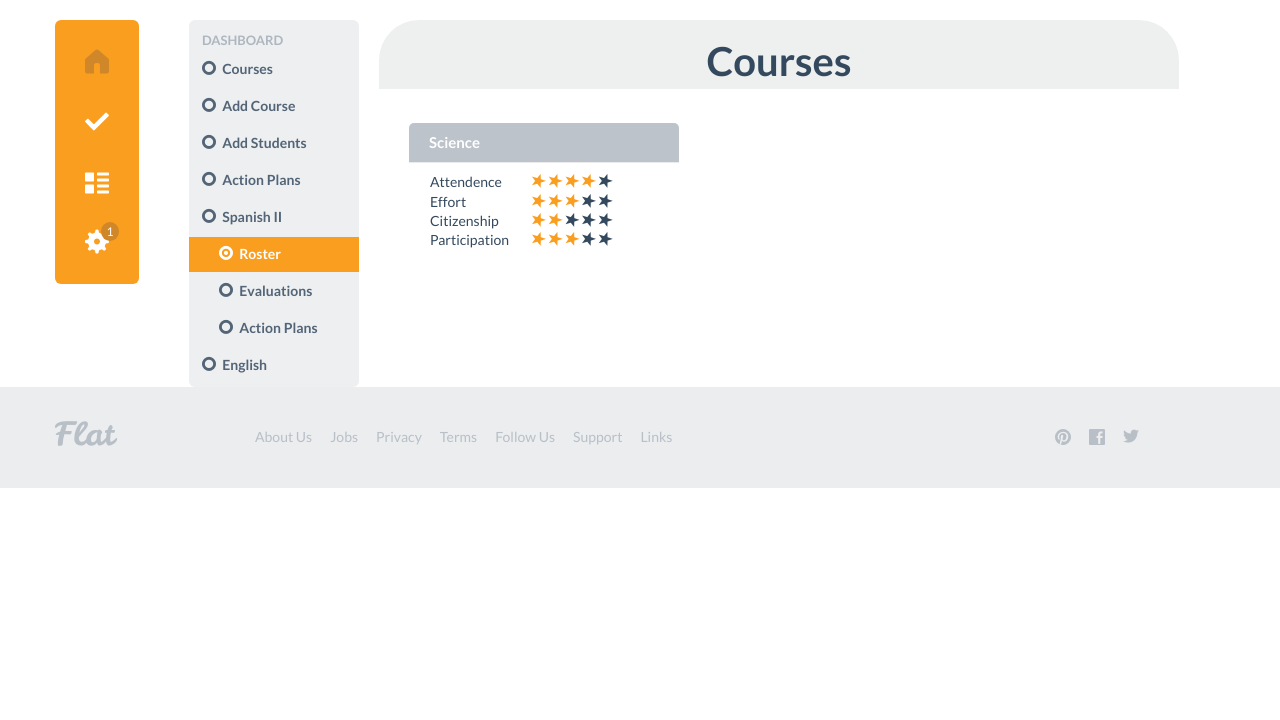
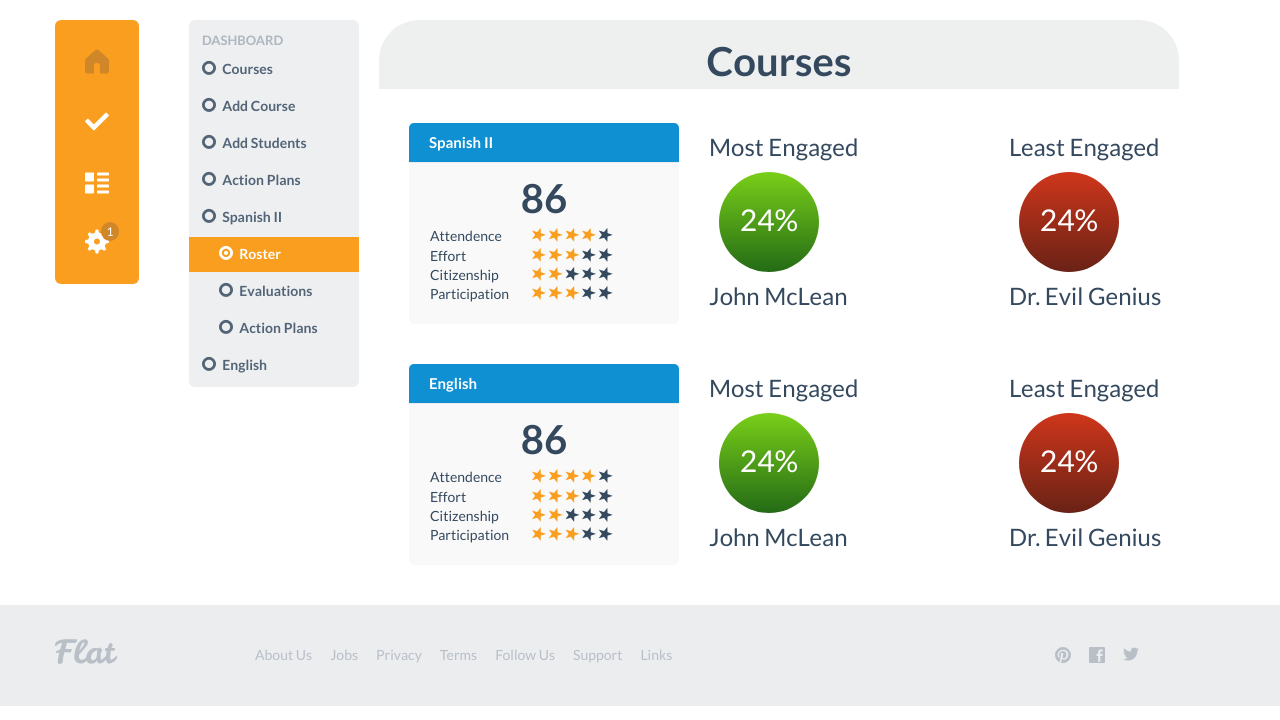
Before and after one commit to JackMcGrath/Zerebral-Rewards, a Django app: template zerebralweb/templates/teachers/dashboard.html in a window 1280 px wide. Shown: the part 80-800 px from the top of the page. Run offline with Django 3.2, Linux system fonts and the light colour scheme; the template is opened without the code that fills it, so the values that code supplies are empty; some libraries are stand-ins or nearby versions.

Commit message:
finished course evaluation widget for course overview screen

```diff
--- a/zerebralweb/static/css/zerebral.css
+++ b/zerebralweb/static/css/zerebral.css
@@ -130,6 +130,15 @@ a.text-primary:focus {
     margin-left: 50px;
 }
 
+.rounded-bottom-5px {
+    -moz-border-radius: 0px;
+    -webkit-border-radius: 0px 0px 5px 5px;
+    border-radius: 0px 0px 5px 5px;
+}
+
+.student-overview-assessment {
+    margin-bottom: 40px;
+}
 .student-overview-header {
     padding-top:15px;
     -moz-border-radius: 0px;
@@ -137,6 +146,28 @@ a.text-primary:focus {
     border-radius: 40px 40px 0px 0px;
     background-color: #eef0f0;
 }
+
+.student-overview-body {
+    padding-bottom: 20px;
+
+}
+
+.badge-color-green {
+    background-image: -o-linear-gradient(-90deg, #79CF19 0%, #246B16 100%);
+    background-image: -moz-linear-gradient(-90deg, #79CF19 0%, #246B16 100%);
+    background-image: -webkit-linear-gradient(-90deg, #79CF19 0%, #246B16 100%);
+    background-image: -ms-linear-gradient(-90deg, #79CF19 0%, #246B16 100%);
+    background-image: linear-gradient(-180deg, #79CF19 0%, #246B16 100%);
+}
+
+.badge-color-red {
+    background-image: -o-linear-gradient(-90deg, #cf361b 0%, #692216 100%);
+    background-image: -moz-linear-gradient(-90deg, #cf361b 0%, #692216 100%);
+    background-image: -webkit-linear-gradient(-90deg, #cf361b 0%, #692216 100%);
+    background-image: -ms-linear-gradient(-90deg, #cf361b 0%, #692216 100%);
+    background-image: linear-gradient(-180deg, #cf361b 0%, #692216 100%);
+}
+
 
 .zerebral-engagement-badge {
     margin-left: 10px;
@@ -147,12 +178,7 @@ a.text-primary:focus {
     -moz-border-radius: 50px;
     -webkit-border-radius: 50px;
     border-radius: 50px;
-
-    background-image: -o-linear-gradient(-90deg, #79CF19 0%, #246B16 100%);
-    background-image: -moz-linear-gradient(-90deg, #79CF19 0%, #246B16 100%);
-    background-image: -webkit-linear-gradient(-90deg, #79CF19 0%, #246B16 100%);
-    background-image: -ms-linear-gradient(-90deg, #79CF19 0%, #246B16 100%);
-    background-image: linear-gradient(-180deg, #79CF19 0%, #246B16 100%);
+    text-align: center;
 
 }
 
@@ -160,10 +186,20 @@ a.text-primary:focus {
     display:inline-block;
     font-size: 30px;
     padding-top:25px;
+    text-align: center;
 }
 
 
 .student-overview-assessments {
     margin-top:15px;
     background-color: #eef0f0;
+
 }
+
+.bg-blue {
+    background-color: #0e90d2;
+}
+
+.bg-lightgrey {
+    background-color: #f9f9f9;
+}
--- a/zerebralweb/templates/teachers/dashboard.html
+++ b/zerebralweb/templates/teachers/dashboard.html
@@ -13,11 +13,14 @@
             </div>
 
             <br/><br/>
+
+            <!-- start course row -->
             <div class="student-overview-assessment row">
-                <div class="span3">
+                <div class="span3 bg-lightgrey rounded-bottom-5px student-overview-body">
                     <div class="right">
-                        <h3 class="popover-title">Science</h3>
+                        <h3 class="popover-title bg-blue">Spanish II</h3>
                         <div class="popover-content">
+                            <h3 class="text-center">86</h3>
                             <table>
                                 <tr>
                                     <td width="100">Attendence</td>
@@ -64,10 +67,93 @@
                     </div>
                 </div>
 
-                <div class="span1">
-
+                <div class="span2">
+                    <h6>Most Engaged</h6>
+                    <div class="zerebral-engagement-badge badge-color-green">
+                        <h4>24%</h4>
+                    </div>
+                    <h6>John McLean</h6>
+                </div>
+                <div class="span2 offset1">
+                    <h6>Least Engaged</h6>
+                    <div class="zerebral-engagement-badge badge-color-red">
+                        <h4>24%</h4>
+                    </div>
+                    <h6>Dr. Evil Genius</h6>
                 </div>
             </div>
+
+            <!-- one row -->
+
+            <div class="student-overview-assessment row">
+                <div class="span3 bg-lightgrey rounded-bottom-5px student-overview-body">
+                    <div class="right">
+                        <h3 class="popover-title bg-blue">English</h3>
+                        <div class="popover-content">
+                            <h3 class="text-center">86</h3>
+                            <table>
+                                <tr>
+                                    <td width="100">Attendence</td>
+                                    <td>
+                                        <span class="fui-star-2 text-primary"></span>
+                                        <span class="fui-star-2 text-primary"></span>
+                                        <span class="fui-star-2 text-primary"></span>
+                                        <span class="fui-star-2 text-primary"></span>
+                                        <span class="fui-star-2"></span>
+                                    </td>
+                                </tr>
+                                <tr>
+                                    <td width="100">Effort</td>
+                                    <td>
+                                        <span class="fui-star-2 text-primary"></span>
+                                        <span class="fui-star-2 text-primary"></span>
+                                        <span class="fui-star-2 text-primary"></span>
+                                        <span class="fui-star-2"></span>
+                                        <span class="fui-star-2"></span>
+                                    </td>
+                                </tr>
+                                <tr>
+                                    <td width="100">Citizenship</td>
+                                    <td>
+                                        <span class="fui-star-2 text-primary"></span>
+                                        <span class="fui-star-2 text-primary"></span>
+                                        <span class="fui-star-2"></span>
+                                        <span class="fui-star-2"></span>
+                                        <span class="fui-star-2"></span>
+                                    </td>
+                                </tr>
+                                <tr>
+                                    <td width="100">Participation</td>
+                                    <td>
+                                        <span class="fui-star-2 text-primary"></span>
+                                        <span class="fui-star-2 text-primary"></span>
+                                        <span class="fui-star-2 text-primary"></span>
+                                        <span class="fui-star-2"></span>
+                                        <span class="fui-star-2"></span>
+                                    </td>
+                                </tr>
+                            </table>
+                        </div>
+                    </div>
+                </div>
+
+                <div class="span2">
+                    <h6>Most Engaged</h6>
+                    <div class="zerebral-engagement-badge badge-color-green">
+                        <h4>24%</h4>
+                    </div>
+                    <h6>John McLean</h6>
+                </div>
+                <div class="span2 offset1">
+                    <h6>Least Engaged</h6>
+                    <div class="zerebral-engagement-badge badge-color-red">
+                        <h4>24%</h4>
+                    </div>
+                    <h6>Dr. Evil Genius</h6>
+                </div>
+            </div>
+            <!-- end row -->
+
 
         </div>
     </div>
```
Also changed, not shown: zerebralweb/templates/students/dashboard.html (+15 -0 lines).
